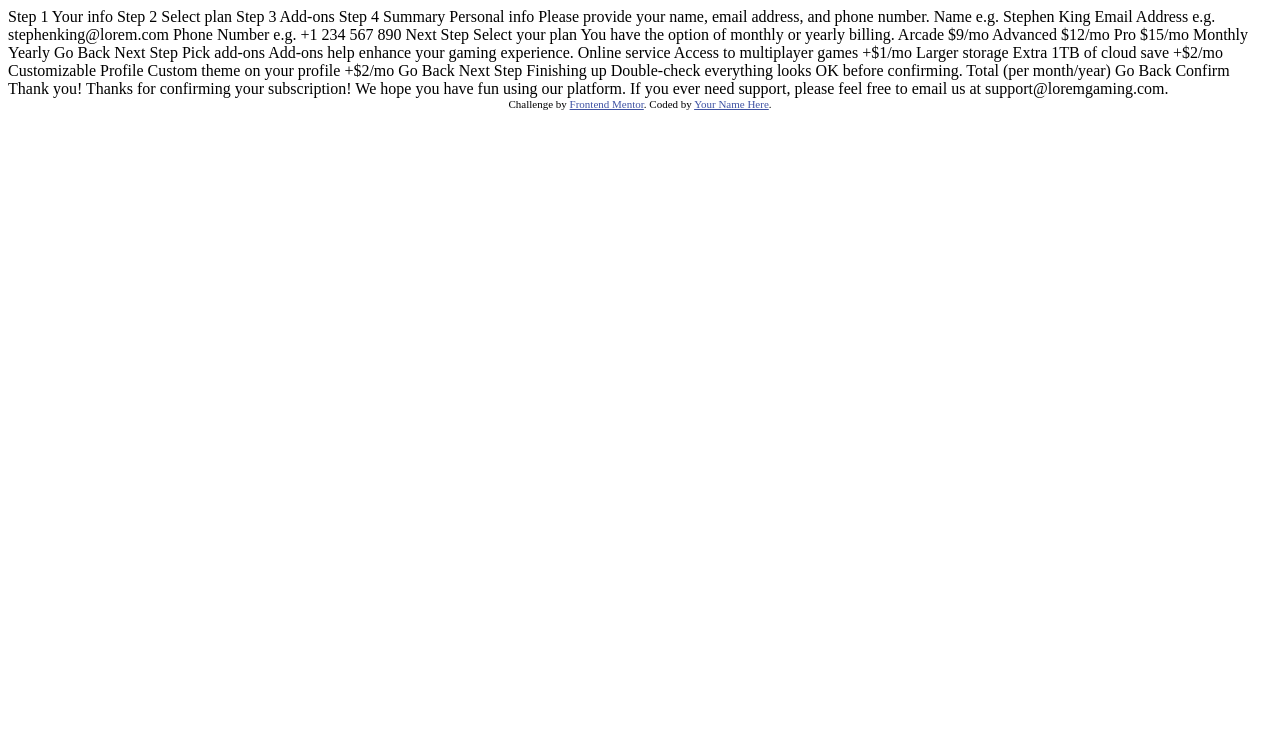
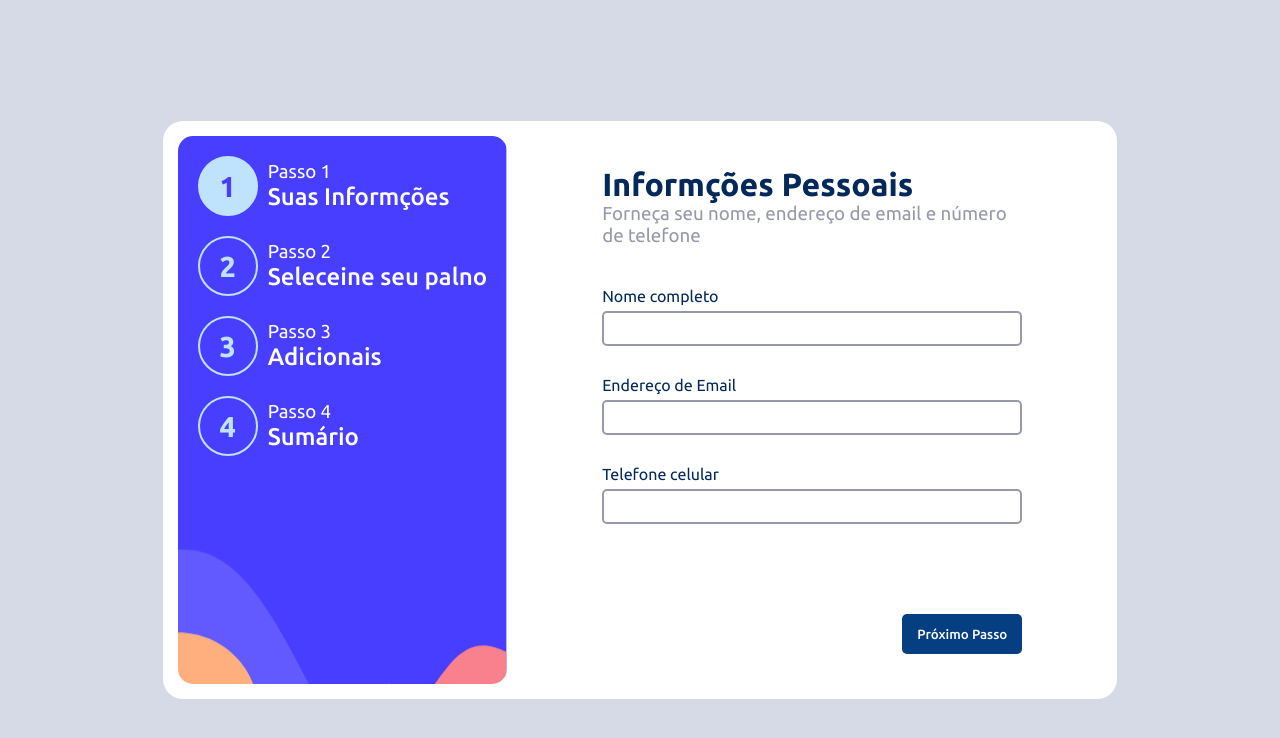
Before and after one commit to ViniciusMoraesCoffee/formulario-de-varias-etapas, a plain HTML site: page index.html in a window 1280 px wide. Drawn offline with Linux system fonts and the light colour scheme.

Commit message:
primeira-etapa-feita

```diff
--- /dev/null
+++ b/css/style.scss
@@ -0,0 +1,151 @@
+* {
+    padding: 0;
+    margin: 0;
+    vertical-align: baseline;
+    list-style: none;
+    border: 0;
+    box-sizing: border-box;
+    font-family: 'Ubuntu', 'Courier New', Courier, monospace;
+}
+
+@mixin fontPadrao($weight) {
+    font-family: 'Ubuntu', 'Courier New', Courier, monospace;
+    font-weight: $weight;
+}
+@mixin flexColum($gap) {
+    display: flex;
+    flex-direction: column;
+    gap: $gap;
+}
+
+body {
+    min-height: 100vh;
+    margin: 10px;
+    background-color: #d6d9e6;
+    display: flex;
+    justify-content: center;
+    align-items: center;
+}
+
+.wrapper-content {
+    min-width: 800px;
+    display: flex;
+    justify-content: space-between;
+    gap: 15px;
+    padding: 15px;
+    background-color: #ffffff;
+    border-radius: 20px;
+}
+
+.sidebar {
+    @include flexColum(20px);
+    min-width: 290px; height: auto;
+    padding: 20px;
+    border-radius: 15px;
+    background-image: url(/assets/images/bg-sidebar-desktop.svg);
+    background-size: 100%;
+    pointer-events: none;
+    user-select: none;
+}
+.infoEtapa {
+    color: #ffffff;
+    display: flex;
+    align-items: center;
+    gap: 10px;
+
+    span {
+        display: flex;
+        justify-content: center;
+        align-items: center;
+        width: 60px; height: 60px;
+        border-radius: 50%;
+        border: 2px solid #BFE2FD;
+        background-color: transparent;
+        color: #BFE2FD;
+        text-align: center;
+        font-size: 1.8em;
+        font-weight: 700;
+    }
+    span.activeEtapa {
+        background-color: #BFE2FD;
+        color: #483EFF;
+    }
+    h3 {
+        font-weight: 300;
+    }
+    h2 {
+        font-weight: 500;
+    }
+}
+
+
+.conteiner-etapas {
+    max-width: 580px; height: auto;
+    overflow: hidden;
+}
+
+.wrp-information {
+    @include flexColum(40px);
+    justify-content: space-between;
+    width: 100%; height: 100%;
+    padding: 30px 80px;
+}
+.wrp-tituloInfo {
+    h1 {
+        color: #02295a;
+    }
+    h3 {
+        color:#9699ab;
+        font-weight: 300;
+    }
+}
+.wrp-inputsInfo {
+    @include flexColum(30px);
+
+    input[type=submit] {
+        width: 120px; height: 40px;
+        margin: 60px 0 0 auto;
+        border-radius: 5px;
+        background-color: #063e82;
+        color: #ffffff;
+        @include fontPadrao(500);
+
+        &:active {
+            background-color:  #02295a;
+        }
+        &::-webkit-validation-bubble-message {
+            background-color: #02295a;
+        }
+    }
+}
+
+.wpr-inp {
+    @include flexColum(6px);
+    span {
+        color: #02295a;
+    }
+
+    input {
+        width: 100%; height: 35px;
+        padding: 0 0 0 10px;
+        border: 2px solid #9699ab;
+        border-radius: 5px;
+        font-size: 1.1em;
+        font-weight: 500;
+
+        &:focus {
+            outline-color: #02295a;
+        }
+        &[type=number]::-webkit-outer-spin-button, &[type=number]::-webkit-inner-spin-button {
+            -webkit-appearance: none;
+        }
+    }
+}
+
+
+
+@media screen and (max-width: 760px) {
+    .wrapper-content {
+        background-color: #02295a;
+    }
+}
--- a/index.html
+++ b/index.html
@@ -1,14 +1,15 @@
 <!DOCTYPE html>
-<html lang="en">
+<lang="pt-br">
 <head>
   <meta charset="UTF-8">
-  <meta name="viewport" content="width=device-width, initial-scale=1.0"> <!-- displays site properly based on user's device -->
-
+  <meta http-equiv="X-UA-Compatible" content="IE=edge">
+  <meta name="viewport" content="width=device-width, initial-scale=1.0">
   <link rel="icon" type="image/png" sizes="32x32" href="./assets/images/favicon-32x32.png">
-
-  <title>Frontend Mentor | Multi-step form</title>
-
-  <!-- Feel free to remove these styles or customise in your own stylesheet 👍 -->
+  <title>Formulario-de-varias-etapas</title>
+  <link rel="preconnect" href="https://fonts.googleapis.com">
+  <link rel="preconnect" href="https://fonts.gstatic.com" crossorigin>
+  <link href="https://fonts.googleapis.com/css2?family=Ubuntu:wght@400;500;700&display=swap" rel="stylesheet">
+  <link rel="stylesheet" href="css/style.css">
   <style>
     .attribution { font-size: 11px; text-align: center; }
     .attribution a { color: hsl(228, 45%, 44%); }
@@ -16,9 +17,82 @@
 </head>
 <body>
 
+
+  <div class="wrapper-content">
+
+
+    <div class="sidebar">
+
+      <div class="infoEtapa">
+        <span class="activeEtapa">1</span>
+        <div class="wpr-description">
+          <h3>Passo 1</h3>
+          <h2>Suas Informções</h2>
+        </div>
+      </div>
+
+      <div class="infoEtapa">
+        <span>2</span>
+        <div class="wpr-description">
+          <h3>Passo 2</h3>
+          <h2>Seleceine seu palno</h2>
+        </div>
+      </div>
+
+      <div class="infoEtapa">
+        <span>3</span>
+        <div class="wpr-description">
+          <h3>Passo 3</h3>
+          <h2>Adicionais</h2>
+        </div>
+      </div>
+
+      <div class="infoEtapa">
+        <span>4</span>
+        <div class="wpr-description">
+          <h3>Passo 4</h3>
+          <h2>Sumário</h2>
+        </div>
+      </div>
+
+    </div>
+    <div class="conteiner-etapas">
+
+       <!-- #Primeira etapa -->
+      <div class="wrp-information">
+
+        <div class="wrp-tituloInfo">
+          <h1>Informções Pessoais</h1>
+          <h3>Forneça seu nome, endereço de email e número de telefone</h3>
+        </div>
+
+        <form class="wrp-inputsInfo">
+          <div class="wpr-inp">
+            <span class="legendaInput">Nome completo</span>
+            <input type="text" id="inpNome" required>
+          </div>
+
+          <div class="wpr-inp">
+            <span class="legendaInput">Endereço de Email</span>
+            <input type="email" id="inpEmail" required>
+          </div>
+
+          <div class="wpr-inp">
+            <span class="legendaInput">Telefone celular</span>
+            <input type="number" id="inpTel" required>
+          </div>
+
+          <input type="submit" value="Próximo Passo">
+        </form>
+      </div>
+      <!-- #endregion -->
+
+    </div>
+  </div>
+
   <!-- Sidebar start -->
 
-  Step 1
+  <!-- Step 1
   Your info
 
   Step 2
@@ -28,12 +102,13 @@
   Add-ons
 
   Step 4
-  Summary
+  Summary -->
 
   <!-- Sidebar end -->
 
   <!-- Step 1 start -->
 
+  <!--
   Personal info
   Please provide your name, email address, and phone number.
 
@@ -47,11 +122,11 @@
   e.g. +1 234 567 890
 
   Next Step
-
+ -->
   <!-- Step 1 end -->
 
   <!-- Step 2 start -->
-
+<!--
   Select your plan
   You have the option of monthly or yearly billing.
 
@@ -69,11 +144,11 @@
 
   Go Back
   Next Step
-
+ -->
   <!-- Step 2 end -->
 
   <!-- Step 3 start -->
-
+<!--
   Pick add-ons
   Add-ons help enhance your gaming experience.
 
@@ -91,36 +166,38 @@
 
   Go Back
   Next Step
-
+ -->
   <!-- Step 3 end -->
 
   <!-- Step 4 start -->
-
+<!--
   Finishing up
   Double-check everything looks OK before confirming.
-
+ -->
   <!-- Dynamically add subscription and add-on selections here -->
-
+<!--
   Total (per month/year)
 
   Go Back
   Confirm
-
+ -->
   <!-- Step 4 end -->
 
   <!-- Step 5 start -->
-
+<!--
   Thank you!
 
   Thanks for confirming your subscription! We hope you have fun
   using our platform. If you ever need support, please feel free
   to email us at support@loremgaming.com.
-
+ -->
   <!-- Step 5 end -->
-
+<!--
   <div class="attribution">
     Challenge by <a href="https://www.frontendmentor.io?ref=challenge" target="_blank">Frontend Mentor</a>.
-    Coded by <a href="#">Your Name Here</a>.
-  </div>
+    Coded by <a href="#">Vinicius Moraes</a>.
+  </div> -->
+
+<script src='js/script.js'></script>
 </body>
 </html>
```
Also changed, not shown: css/style.css (added), 1 other file.
